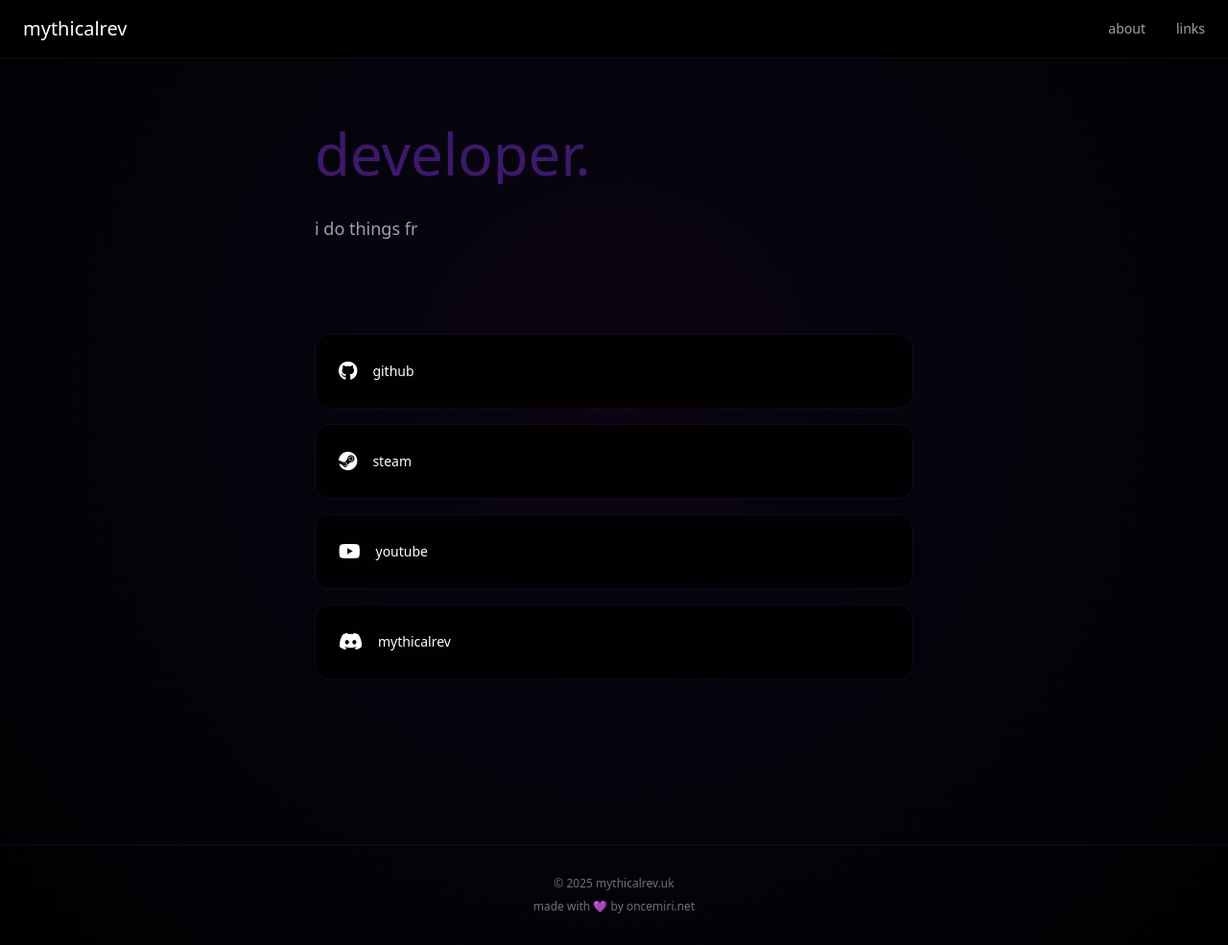
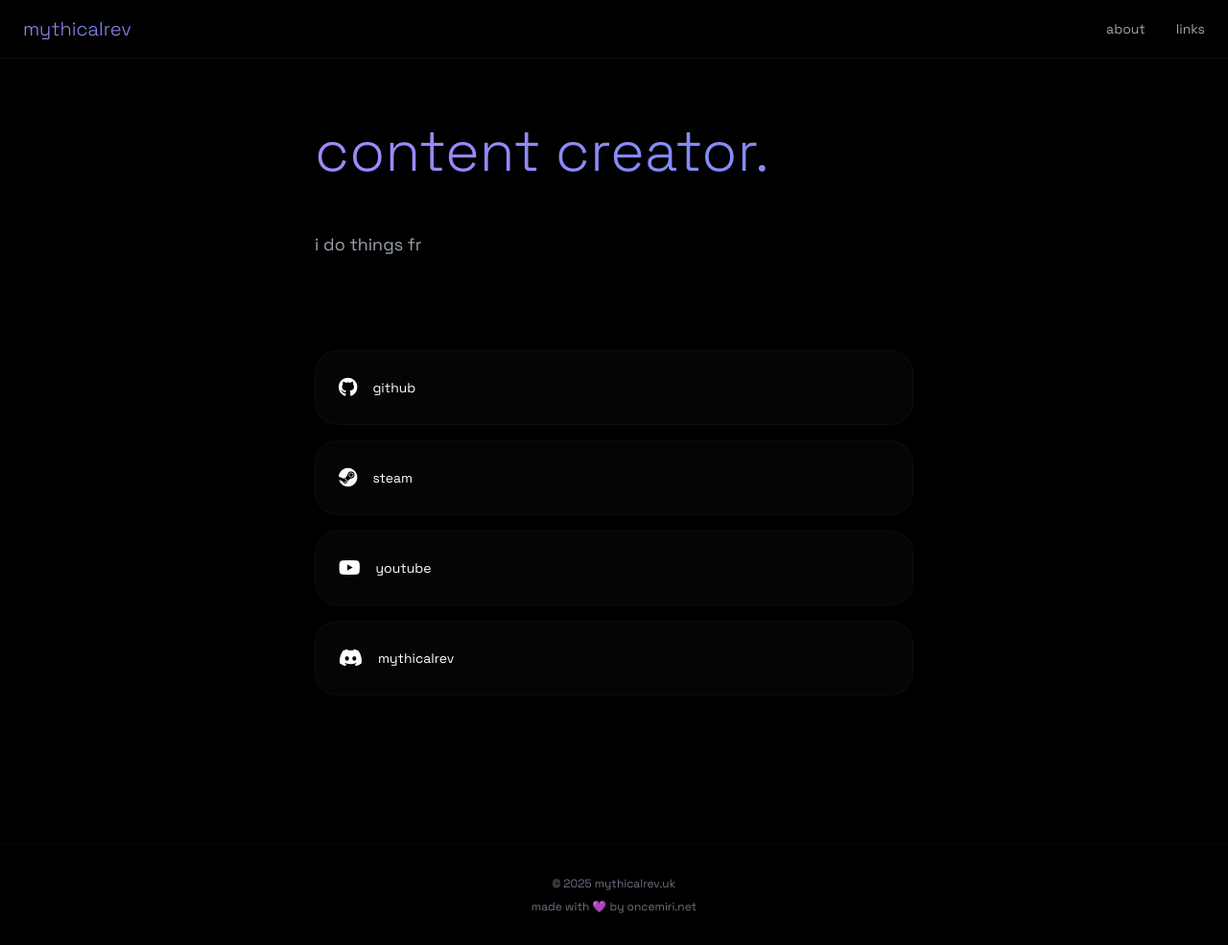
Before and after one commit to Thoryian/mythical, a plain HTML site: page index.html in a window 1280 px wide. Shown: the whole page at 96% size. Drawn offline with nearby package versions, Linux system fonts and the light colour scheme.

Commit message:
Update index.html

```diff
--- a/index.html
+++ b/index.html
@@ -4,83 +4,115 @@
 <meta charset="UTF-8">
 <meta name="viewport" content="width=device-width,initial-scale=1,maximum-scale=5">
 <meta name="theme-color" content="#000">
-<meta name="apple-mobile-web-app-capable" content="yes">
-<meta name="apple-mobile-web-app-status-bar-style" content="black">
 <title>mythicalrev</title>
 <script src="https://cdn.tailwindcss.com"></script>
 <link rel="stylesheet" href="https://cdnjs.cloudflare.com/ajax/libs/font-awesome/6.0.0/css/all.min.css"/>
+<link href="https://fonts.googleapis.com/css2?family=Space+Grotesk:wght@300;400;500;600&display=swap" rel="stylesheet">
 <style>
-:root{color-scheme:dark}@media(prefers-color-scheme:dark){:root{color-scheme:dark}}@supports(-webkit-touch-callout:none){.min-h-screen{min-height:-webkit-fill-available}}.glass{backdrop-filter:blur(16px);-webkit-backdrop-filter:blur(16px);background:rgba(0,0,0,.9)}@supports not (backdrop-filter:blur(16px)){.glass{background:rgba(0,0,0,.95)}}::selection{background:#9333ea;color:#fff}.no-tap-highlight{-webkit-tap-highlight-color:transparent}@keyframes fadeIn{from{opacity:0}to{opacity:1}}@keyframes pulse{0%,100%{opacity:1}50%{opacity:.5}}.text-gradient{background:linear-gradient(45deg,#9333ea,#4f46e5);-webkit-background-clip:text;-webkit-text-fill-color:transparent;background-size:200% 200%}.link-card{transition:all .2s cubic-bezier(.4,0,.2,1)}.link-card:active{opacity:.8}#changing-text{height:4rem;display:flex;align-items:center;transition:opacity .3s ease}.bg-glow{position:fixed;top:50%;left:50%;transform:translate(-50%,-50%);width:150vmax;height:150vmax;background:radial-gradient(circle at center,rgba(147,51,234,.08) 0,rgba(79,70,229,.05) 30%,transparent 70%);pointer-events:none;z-index:-1}@media(max-width:640px){#changing-text{height:auto;min-height:3rem}.container{padding-left:1rem;padding-right:1rem}}@media(max-width:280px){.text-6xl{font-size:2.5rem}}@media(max-height:667px){.pt-32{padding-top:4rem}}@media(prefers-reduced-motion:reduce){#changing-text{transition:none}}
+:root{color-scheme:dark}
+body{font-family:'Space Grotesk',sans-serif;background:#000}
+@keyframes glow{0%{background-position:0% 50%}50%{background-position:100% 50%}100%{background-position:0% 50%}}
+@keyframes slideUp{from{transform:translateY(20px);opacity:0}to{transform:translateY(0);opacity:1}}
+@keyframes fadeIn{from{opacity:0}to{opacity:1}}
+@keyframes scale{from{transform:scale(.98);opacity:0}to{transform:scale(1);opacity:1}}
+.gradient-text{background:linear-gradient(-45deg,#c084fc,#818cf8,#c084fc);background-size:200% 200%;animation:glow 5s ease infinite;-webkit-background-clip:text;-webkit-text-fill-color:transparent}
+.link-card{transition:all .2s cubic-bezier(.4,0,.2,1);transform:translateZ(0)}
+.link-card:hover{transform:translateY(-2px) translateZ(0);background:rgba(255,255,255,.04)}
+.notification{animation:scale .3s cubic-bezier(.4,0,.2,1) forwards}
 </style>
 </head>
-<body class="bg-black text-white font-sans selection:bg-purple-600 antialiased overflow-x-hidden">
-<div class="bg-glow"></div>
-<header class="fixed top-0 w-full z-50 glass border-b border-white/5">
-<nav class="container mx-auto px-4 sm:px-6 py-4">
+<body class="text-white antialiased min-h-screen relative overflow-x-hidden opacity-0 transition-opacity duration-1000">
+
+<header class="fixed top-0 w-full z-50 bg-black/80 backdrop-blur-xl border-b border-white/5">
+<nav class="container mx-auto px-6 py-4">
 <div class="flex items-center justify-between">
-<a href="#" class="text-xl font-light hover:text-purple-400 transition-colors no-tap-highlight">mythicalrev</a>
-<div class="flex items-center space-x-6 sm:space-x-8">
-<a href="#about" class="text-sm text-gray-400 hover:text-purple-400 transition-colors no-tap-highlight">about</a>
-<a href="#links" class="text-sm text-gray-400 hover:text-purple-400 transition-colors no-tap-highlight">links</a>
+<a href="#" class="text-xl font-light gradient-text hover:opacity-80 transition-all">mythicalrev</a>
+<div class="flex items-center space-x-8">
+<a href="#about" class="text-sm text-gray-400 hover:text-purple-400 transition-colors duration-300">about</a>
+<a href="#links" class="text-sm text-gray-400 hover:text-purple-400 transition-colors duration-300">links</a>
 </div>
 </div>
 </nav>
 </header>
-<main class="pt-24 sm:pt-32 min-h-screen">
-<div class="container mx-auto px-4 sm:px-6 max-w-2xl">
-<section id="about" class="mb-20 sm:mb-24">
-<h1 class="text-4xl sm:text-6xl font-extralight mb-8">
-<span id="changing-text" class="inline-block text-gradient"></span>
+
+<main class="pt-32 min-h-screen container mx-auto px-6 max-w-2xl">
+<section id="about" class="mb-24">
+<h1 class="text-6xl font-extralight mb-8">
+<span id="changing-text" class="gradient-text block h-20"></span>
 </h1>
-<p class="text-gray-400 text-base sm:text-lg leading-relaxed hover:text-white transition-colors">i do things fr</p>
+<p class="text-gray-400 text-lg leading-relaxed hover:text-white transition-colors duration-300">i do things fr</p>
 </section>
+
 <section id="links" class="space-y-4">
-<div class="link-card border border-purple-500/10 bg-black/80 rounded-2xl p-5 sm:p-6 backdrop-blur-sm hover:bg-purple-900/10 transition-all">
-<a href="https://github.com/MythicalRev" target="_blank" rel="noopener noreferrer" class="flex items-center justify-between group no-tap-highlight">
+<div class="link-card bg-white/[0.02] rounded-3xl p-6 border border-white/[0.03]">
+<a href="https://github.com/MythicalRev" target="_blank" rel="noopener noreferrer" class="flex items-center justify-between group">
 <div class="flex items-center space-x-4">
-<i class="fab fa-github text-xl group-hover:text-purple-400 transition-colors"></i>
-<span class="text-sm group-hover:text-purple-400 transition-colors">github</span>
+<i class="fab fa-github text-xl group-hover:text-purple-400 transition-colors duration-300"></i>
+<span class="text-sm group-hover:text-purple-400 transition-colors duration-300">github</span>
 </div>
 <i class="fas fa-arrow-right opacity-0 group-hover:opacity-100 transition-all duration-300"></i>
 </a>
 </div>
-<div class="link-card border border-purple-500/10 bg-black/80 rounded-2xl p-5 sm:p-6 backdrop-blur-sm hover:bg-purple-900/10 transition-all">
-<a href="https://steamcommunity.com/id/mythicalrev" target="_blank" rel="noopener noreferrer" class="flex items-center justify-between group no-tap-highlight">
+
+<div class="link-card bg-white/[0.02] rounded-3xl p-6 border border-white/[0.03]">
+<a href="https://steamcommunity.com/id/mythicalrev" target="_blank" rel="noopener noreferrer" class="flex items-center justify-between group">
 <div class="flex items-center space-x-4">
-<i class="fab fa-steam text-xl group-hover:text-purple-400 transition-colors"></i>
-<span class="text-sm group-hover:text-purple-400 transition-colors">steam</span>
+<i class="fab fa-steam text-xl group-hover:text-purple-400 transition-colors duration-300"></i>
+<span class="text-sm group-hover:text-purple-400 transition-colors duration-300">steam</span>
 </div>
 <i class="fas fa-arrow-right opacity-0 group-hover:opacity-100 transition-all duration-300"></i>
 </a>
 </div>
-<div class="link-card border border-purple-500/10 bg-black/80 rounded-2xl p-5 sm:p-6 backdrop-blur-sm hover:bg-purple-900/10 transition-all">
-<a href="https://youtube.com/@mythicalrev" target="_blank" rel="noopener noreferrer" class="flex items-center justify-between group no-tap-highlight">
+
+<div class="link-card bg-white/[0.02] rounded-3xl p-6 border border-white/[0.03]">
+<a href="https://youtube.com/@mythicalrev" target="_blank" rel="noopener noreferrer" class="flex items-center justify-between group">
 <div class="flex items-center space-x-4">
-<i class="fab fa-youtube text-xl group-hover:text-purple-400 transition-colors"></i>
-<span class="text-sm group-hover:text-purple-400 transition-colors">youtube</span>
+<i class="fab fa-youtube text-xl group-hover:text-purple-400 transition-colors duration-300"></i>
+<span class="text-sm group-hover:text-purple-400 transition-colors duration-300">youtube</span>
 </div>
 <i class="fas fa-arrow-right opacity-0 group-hover:opacity-100 transition-all duration-300"></i>
 </a>
 </div>
-<div class="link-card border border-purple-500/10 bg-black/80 rounded-2xl p-5 sm:p-6 backdrop-blur-sm hover:bg-purple-900/10 transition-all">
-<div class="flex items-center justify-between group cursor-pointer no-tap-highlight">
+
+<div class="link-card bg-white/[0.02] rounded-3xl p-6 border border-white/[0.03] cursor-pointer" onclick="copyDiscord()">
+<div class="flex items-center justify-between group">
 <div class="flex items-center space-x-4">
-<i class="fab fa-discord text-xl group-hover:text-purple-400 transition-colors"></i>
-<span class="text-sm group-hover:text-purple-400 transition-colors">mythicalrev</span>
+<i class="fab fa-discord text-xl group-hover:text-purple-400 transition-colors duration-300"></i>
+<span class="text-sm group-hover:text-purple-400 transition-colors duration-300">mythicalrev</span>
 </div>
+<i class="fas fa-copy opacity-0 group-hover:opacity-100 transition-all duration-300"></i>
 </div>
 </div>
 </section>
+</main>
+
+<div id="notification" class="fixed bottom-4 right-4 bg-white/[0.02] rounded-2xl p-4 hidden max-w-sm shadow-2xl z-50 border border-white/[0.03]">
+<div class="flex items-center space-x-3">
+<i class="fas fa-check text-green-400"></i>
+<span class="text-sm">Discord username copied to clipboard!</span>
 </div>
-</main>
-<footer class="py-6 sm:py-8 mt-16 sm:mt-20 border-t border-purple-500/10">
-<div class="container mx-auto px-4 sm:px-6 text-center">
+</div>
+
+<footer class="py-8 mt-20 border-t border-purple-500/5">
+<div class="container mx-auto px-6 text-center">
 <p class="text-xs text-gray-500">© 2025 mythicalrev.uk</p>
-<p class="text-xs text-gray-500 mt-2">made with 💜 by <a href="https://oncemiri.net" target="_blank" rel="noopener noreferrer" class="hover:text-purple-400 transition-colors no-tap-highlight">oncemiri.net</a></p>
+<p class="text-xs text-gray-500 mt-2">made with 💜 by <a href="https://oncemiri.net" target="_blank" rel="noopener noreferrer" class="hover:text-purple-400 transition-colors duration-300">oncemiri.net</a></p>
 </div>
 </footer>
+
 <script>
-const titles=["developer.","content creator.","furry fr.","goober :3","dumbass","💀","why are there so many of these","fun fact: you are reading this","literally born on a tragedy","hola","i wrote this while half asleep","kitty","what the fuck is a kilometre","jk im canadian"];let currentIndex=0;const textElement=document.getElementById('changing-text');let isMobile=window.matchMedia('(max-width: 640px)').matches;function updateTextHeight(){requestAnimationFrame(()=>{const container=textElement.parentElement;if(isMobile){container.style.height=`${textElement.scrollHeight}px`}})}function changeText(){if(document.hidden)return;textElement.style.opacity='0';setTimeout(()=>{currentIndex=(currentIndex+1)%titles.length;textElement.textContent=titles[currentIndex];textElement.style.opacity='1';updateTextHeight()},300)}textElement.textContent=titles[0];updateTextHeight();const interval=setInterval(changeText,5000);document.addEventListener('visibilitychange',()=>{if(document.hidden){clearInterval(interval)}else{setInterval(changeText,5000)}});window.matchMedia('(max-width: 640px)').addEventListener('change',(e)=>{isMobile=e.matches;updateTextHeight()});
+document.body.style.opacity='1';
+const titles=["developer.","content creator.","furry fr.","goober :3","dumbass","💀","why are there so many of these","fun fact: you are reading this","literally born on a tragedy","hola","i wrote this while half asleep","kitty","what the fuck is a kilometre","jk im canadian"];
+let currentIndex=0;
+const textElement=document.getElementById('changing-text');
+function updateText(){textElement.style.opacity='0';textElement.style.transform='translateY(10px)';setTimeout(()=>{currentIndex=(currentIndex+1)%titles.length;textElement.textContent=titles[currentIndex];textElement.style.opacity='1';textElement.style.transform='translateY(0)';},300);}
+textElement.textContent=titles[0];
+textElement.style.transition='all 0.3s cubic-bezier(0.4, 0, 0.2, 1)';
+const interval=setInterval(updateText,5000);
+function copyDiscord(){navigator.clipboard.writeText('mythicalrev');const notification=document.getElementById('notification');notification.classList.remove('hidden');notification.classList.add('notification');setTimeout(()=>{notification.classList.add('hidden');notification.classList.remove('notification');},3000);}
+document.addEventListener('scroll',()=>{const elements=document.querySelectorAll('.link-card');elements.forEach(el=>{const rect=el.getBoundingClientRect();if(rect.top<window.innerHeight&&rect.bottom>=0){el.style.transform=`translateY(${Math.min(0,(window.innerHeight-rect.top)*0.02)}px)`;}});});
+const observer=new IntersectionObserver((entries)=>{entries.forEach(entry=>{if(entry.isIntersecting){entry.target.style.animation='slideUp 0.6s cubic-bezier(0.4, 0, 0.2, 1) forwards';observer.unobserve(entry.target);}});},{threshold:0.1});
+document.querySelectorAll('.link-card').forEach(card=>observer.observe(card));
 </script>
 </body>
 </html>
```
